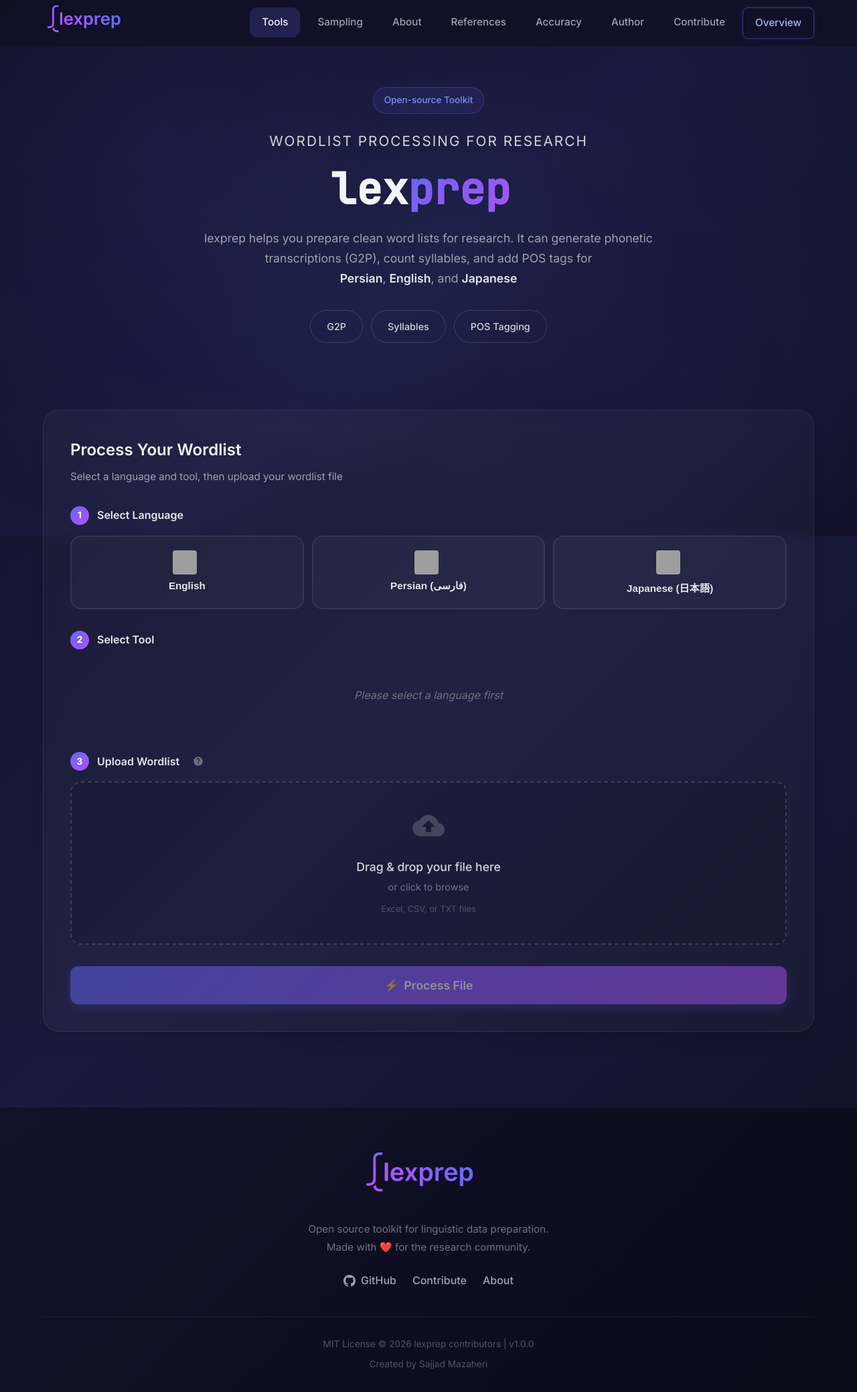
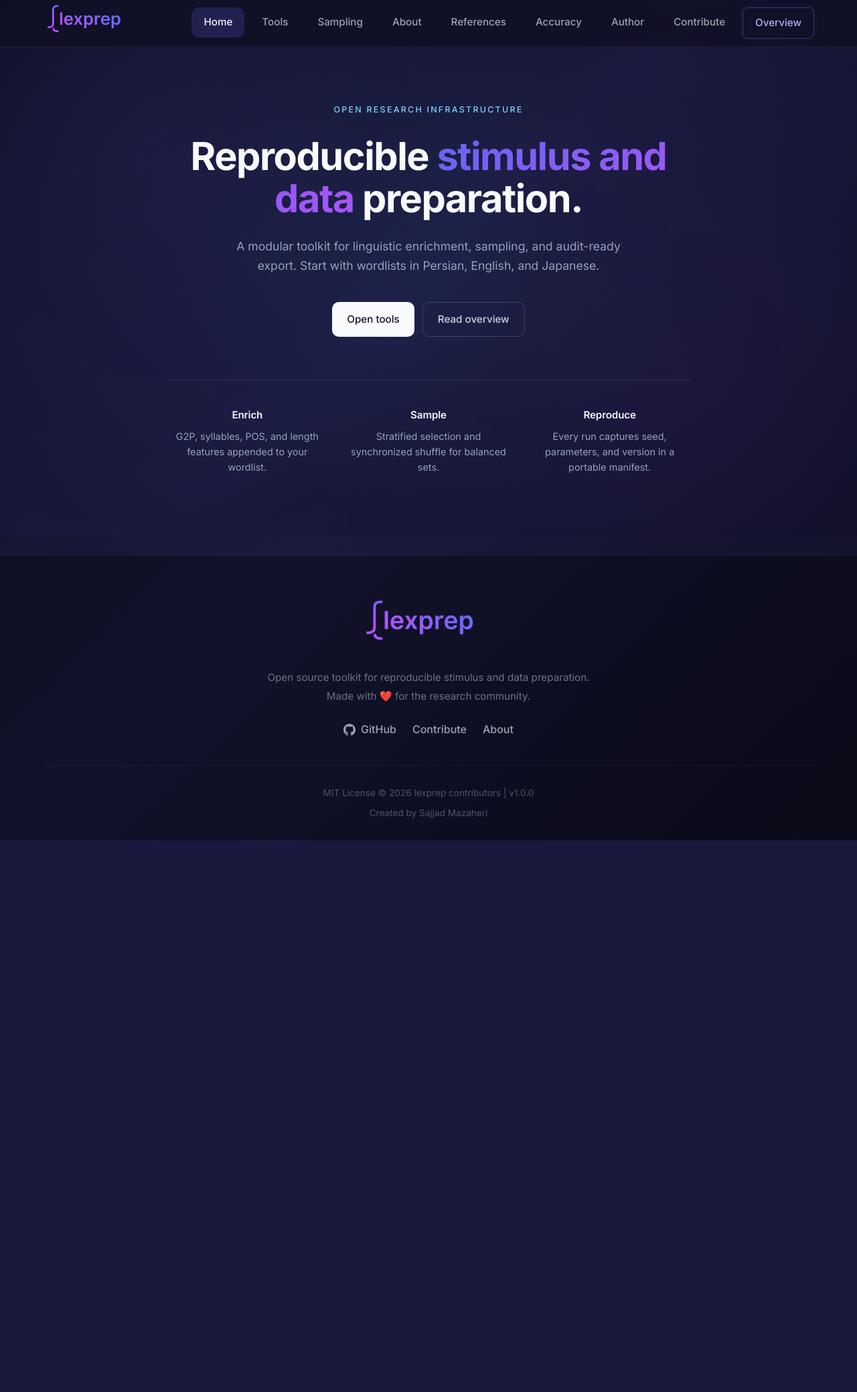
Before and after one commit to sajjad-mazaheri/lexprep, a Flask app: page / in a window 1280 px wide. Shown: the whole page at 67% size. After the commit the page ends 1255 px from the top, so only its background shows below. Run offline with Flask 3, Linux system fonts and the light colour scheme; grey boxes are pictures that could not be loaded.

Commit message:
feat(web): add home and tools pages, update navigation and footer content

```diff
--- a/web/app.py
+++ b/web/app.py
@@ -280,7 +280,7 @@ def hash_ip(ip):
 # Valid page names for analytics
 _VALID_PAGES = {
     'home', 'about', 'author', 'contribute', 'references',
-    'accuracy', 'sampling', 'admin', 'unknown',
+    'accuracy', 'sampling', 'overview', 'tools', 'admin', 'unknown',
 }
 
 
@@ -345,9 +345,15 @@ def inject_globals():
 # Page Routes
 
 @app.route('/')
-def index():
+def home():
     log_page_view('home')
-    return render_template('index.html', active_page='home')
+    return render_template('home.html', active_page='home')
+
+
+@app.route('/tools')
+def tools():
+    log_page_view('tools')
+    return render_template('index.html', active_page='tools')
 
 
 @app.route('/about')
--- a/web/static/js/app.js
+++ b/web/static/js/app.js
@@ -67,12 +67,21 @@ const elements = {
 // ============== Initialization ==============
 document.addEventListener('DOMContentLoaded', () => {
     initNavigation();
-    loadTools();
-    initFileUpload();
-    initEventListeners();
-    initSamplingUI();
-    initTypingAnimation();
-    triggerWarmup();
+
+    const isToolsPage = Boolean(document.getElementById('languageGrid') && document.getElementById('processBtn'));
+    const isSamplingPage = Boolean(document.getElementById('stratifiedForm'));
+
+    if (isToolsPage) {
+        loadTools();
+        initFileUpload();
+        initEventListeners();
+        initTypingAnimation();
+        triggerWarmup();
+    }
+
+    if (isSamplingPage) {
+        initSamplingUI();
+    }
 });
 
 // ============== Model Warmup ==============
--- a/web/templates/base.html
+++ b/web/templates/base.html
@@ -34,7 +34,8 @@
                 <img src="/static/images/logo.png" alt="lexprep" class="logo-img">
             </a>
             <ul class="nav-menu">
-                <li><a href="/" class="nav-link {{ 'active' if active_page == 'home' }}">Tools</a></li>
+                <li><a href="/" class="nav-link {{ 'active' if active_page == 'home' }}">Home</a></li>
+                <li><a href="/tools" class="nav-link {{ 'active' if active_page == 'tools' }}">Tools</a></li>
                 <li><a href="/sampling" class="nav-link {{ 'active' if active_page == 'sampling' }}">Sampling</a></li>
                 <li><a href="/about" class="nav-link {{ 'active' if active_page == 'about' }}">About</a></li>
                 <li><a href="/references" class="nav-link {{ 'active' if active_page == 'references' }}">References</a></li>
--- /dev/null
+++ b/web/templates/home.html
@@ -0,0 +1,176 @@
+{% extends 'base.html' %}
+
+{% block title %}lexprep{% endblock %}
+{% block description %}Open research infrastructure for reproducible stimulus and data preparation.{% endblock %}
+
+{% block extra_head %}
+<style>
+    .home-shell {
+        min-height: calc(100vh - var(--nav-height));
+        padding: calc(var(--nav-height) + 80px) 0 120px;
+        display: flex;
+        align-items: center;
+    }
+
+    .home-shell .container {
+        width: 100%;
+    }
+
+    .home-hero {
+        max-width: 780px;
+        margin: 0 auto;
+        text-align: center;
+    }
+
+    .home-eyebrow {
+        display: inline-block;
+        font-size: 0.78rem;
+        font-weight: 500;
+        letter-spacing: 0.18em;
+        text-transform: uppercase;
+        color: #7dd3fc;
+        margin-bottom: 28px;
+    }
+
+    .home-title {
+        font-size: clamp(2.2rem, 5.2vw, 3.6rem);
+        line-height: 1.1;
+        font-weight: 700;
+        color: #f8fafc;
+        letter-spacing: -0.025em;
+        margin-bottom: 24px;
+    }
+
+    .home-highlight {
+        background: var(--gradient-primary);
+        -webkit-background-clip: text;
+        -webkit-text-fill-color: transparent;
+        background-clip: text;
+    }
+
+    .home-lead {
+        color: #94a3b8;
+        font-size: 1.1rem;
+        line-height: 1.65;
+        max-width: 620px;
+        margin: 0 auto 40px;
+    }
+
+    .home-actions {
+        display: flex;
+        justify-content: center;
+        gap: 12px;
+        flex-wrap: wrap;
+        margin-bottom: 64px;
+    }
+
+    .home-link {
+        display: inline-flex;
+        align-items: center;
+        justify-content: center;
+        padding: 13px 22px;
+        border-radius: 10px;
+        font-weight: 500;
+        font-size: 0.95rem;
+        text-decoration: none;
+        transition: transform var(--transition-fast), background var(--transition-fast), border-color var(--transition-fast);
+    }
+
+    .home-link-primary {
+        background: #f8fafc;
+        color: #0f172a;
+    }
+
+    .home-link-primary:hover {
+        transform: translateY(-1px);
+        background: #ffffff;
+    }
+
+    .home-link-ghost {
+        color: #cbd5e1;
+        border: 1px solid rgba(148, 163, 184, 0.28);
+    }
+
+    .home-link-ghost:hover {
+        border-color: rgba(148, 163, 184, 0.55);
+        color: #f8fafc;
+    }
+
+    .home-pillars {
+        display: grid;
+        grid-template-columns: repeat(3, 1fr);
+        gap: 32px;
+        max-width: 960px;
+        margin: 0 auto;
+        padding-top: 40px;
+        border-top: 1px solid rgba(148, 163, 184, 0.12);
+    }
+
+    .home-pillar h3 {
+        font-size: 0.95rem;
+        font-weight: 600;
+        color: #f1f5f9;
+        margin-bottom: 8px;
+        letter-spacing: -0.01em;
+    }
+
+    .home-pillar p {
+        font-size: 0.9rem;
+        line-height: 1.6;
+        color: #94a3b8;
+    }
+
+    @media (max-width: 780px) {
+        .home-shell {
+            padding: calc(var(--nav-height) + 56px) 0 80px;
+        }
+
+        .home-pillars {
+            grid-template-columns: 1fr;
+            gap: 24px;
+            padding-top: 32px;
+        }
+
+        .home-actions {
+            margin-bottom: 48px;
+        }
+    }
+</style>
+{% endblock %}
+
+{% block page_content %}
+<main class="home-shell">
+    <div class="container">
+        <section class="home-hero">
+            <span class="home-eyebrow">Open research infrastructure</span>
+            <h1 class="home-title">
+                Reproducible <span class="home-highlight">stimulus and data</span> preparation.
+            </h1>
+            <p class="home-lead">
+                A modular toolkit for linguistic enrichment, sampling, and audit-ready export.
+                Start with wordlists in Persian, English, and Japanese.
+            </p>
+
+            <div class="home-actions">
+                <a href="/tools" class="home-link home-link-primary">Open tools</a>
+                <a href="/overview" class="home-link home-link-ghost">Read overview</a>
+            </div>
+
+            <div class="home-pillars">
+                <div class="home-pillar">
+                    <h3>Enrich</h3>
+                    <p>G2P, syllables, POS, and length features appended to your wordlist.</p>
+                </div>
+                <div class="home-pillar">
+                    <h3>Sample</h3>
+                    <p>Stratified selection and synchronized shuffle for balanced sets.</p>
+                </div>
+                <div class="home-pillar">
+                    <h3>Reproduce</h3>
+                    <p>Every run captures seed, parameters, and version in a portable manifest.</p>
+                </div>
+            </div>
+        </section>
+    </div>
+</main>
+{% endblock %}
--- a/web/templates/partials/footer.html
+++ b/web/templates/partials/footer.html
@@ -5,7 +5,7 @@
                     <img src="/static/images/logo.png" alt="lexprep" class="logo-img">
                 </div>
                 <p class="footer-text">
-                    Open source toolkit for linguistic data preparation.<br>
+                    Open source toolkit for reproducible stimulus and data preparation.<br>
                     Made with ❤️ for the research community.
                 </p>
                 <div class="footer-links">
```
Also changed, not shown: tests/test_web_api.py (+1 -1 lines).
